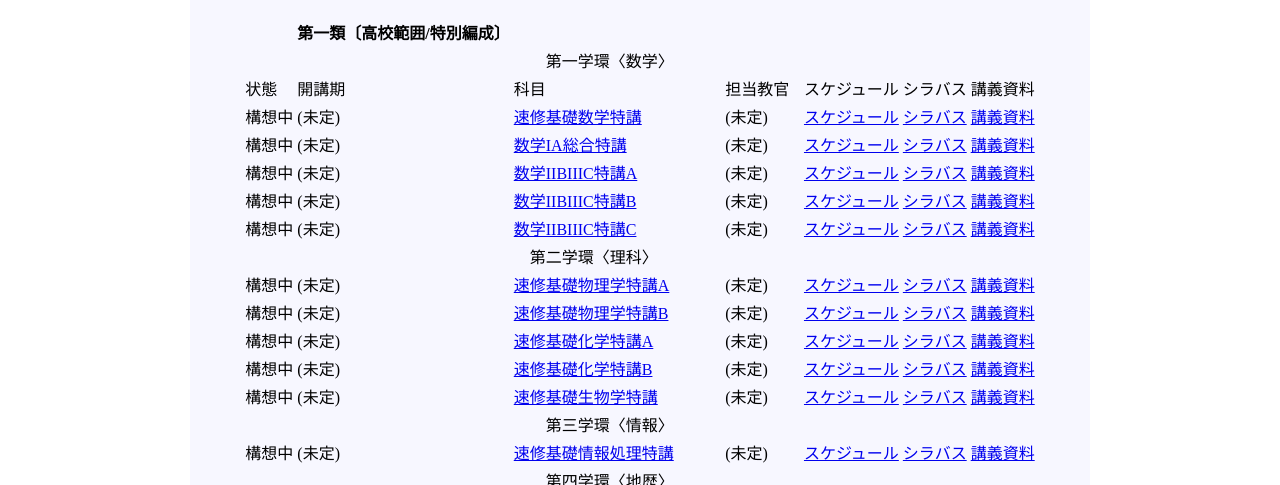
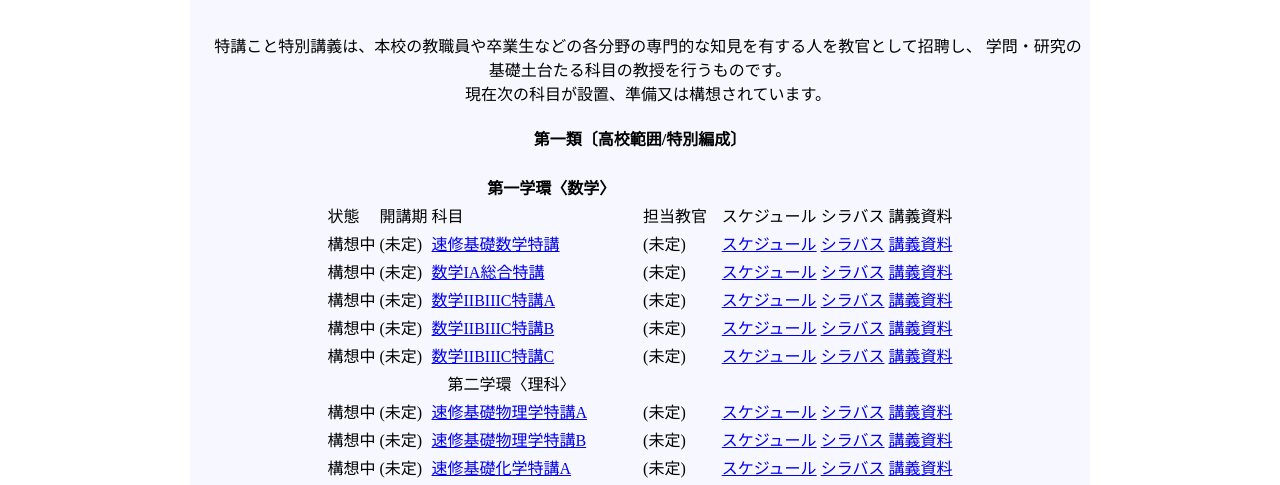
Before and after one commit to CMSS-Yashio/CMSS-Yashio.github.io, a plain HTML site: page docs/works/special_class/index.html in a window 1280 px wide. Shown: the part 282-767 px from the top of the page. Drawn offline with nearby package versions, Linux system fonts and the light colour scheme; a script that the page names is missing.

Commit message:
class addr

```diff
--- a/docs/works/special_class/index.html
+++ b/docs/works/special_class/index.html
@@ -45,6 +45,10 @@
 		</header>
 		<div class="content"><table border="0" width="70%" class="head-incontent"><tr vertical-align="top" align="center"><td>
 			<div class="centerd"><span class="heading"></br></br>特講(特別講義)</br></span></br>
+				<p>　特講こと特別講義は、本校の教職員や卒業生などの各分野の専門的な知見を有する人を教官として招聘し、
+					学問・研究の基礎土台たる科目の教授を行うものです。<br />
+					　現在次の科目が設置、準備又は構想されています。</p>
+				<h4>第一類〔高校範囲/特別編成〕</h4>
 				<div class="ctc-test"></div>
 			</div>
 			<script>
--- a/docs/works/special_class/sp_class_1-1.csv
+++ b/docs/works/special_class/sp_class_1-1.csv
@@ -1,4 +1,3 @@
-,第一類〔高校範囲/特別編成〕,,,,,
 ,,　　第一学環〈数学〉,,,,
 状態,開講期,科目,担当教官,スケジュール,シラバス,講義資料
 構想中,(未定),"<a href=""./1-1/basicmath/index.html"">速修基礎数学特講</a>",(未定),"<a href=""./1-1/basicmath/index.html#sces"">スケジュール</a>","<a href=""./1-1/basicmath/syl.html"">シラバス</a>","<a href=""./1-1/basicmath/class.html"">講義資料</a>"
```
